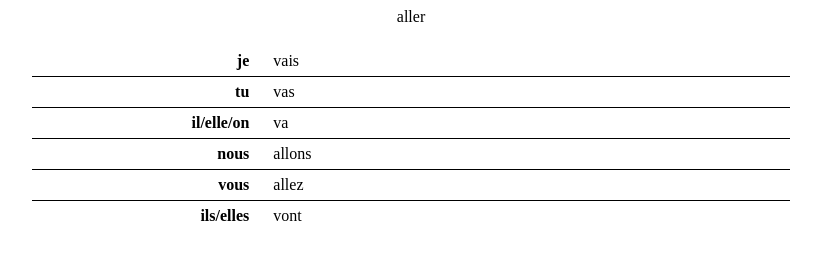
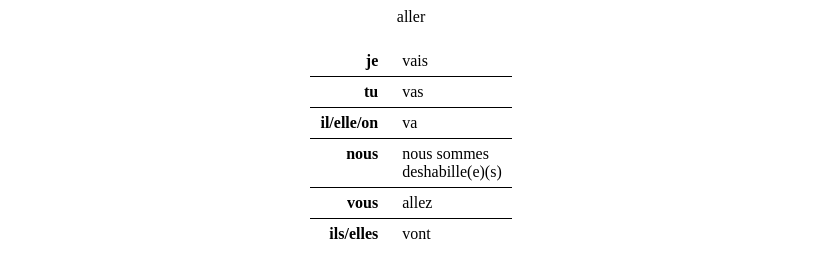
Before and after one commit to malakivandas/ankicard-generator, a website: page template/example_card.html in a window 1280 px wide. Shown: the whole page, without its empty margins (229-1050 px from the left). Drawn offline with Linux system fonts and the light colour scheme.

Commit message:
Achieved desired css functionality using grid

```diff
--- a/template/card-grid.css
+++ b/template/card-grid.css
@@ -8,9 +8,9 @@
 
 .grid-container {
   display: grid;
-  grid-template-columns: auto minmax(50%, auto);
-  width: fit-content;
-  min-width: 60%;
+  grid-template-columns: 80px minmax(50%, auto);
+  max-width: fit-content;
+  min-width: 160px;
   margin: 0 auto;
   padding-top: 20px;
 }
@@ -31,6 +31,10 @@
   text-align: left;
 }
 
+.break {
+  /* display: none; */
+}
+
 .last-item {
   border: none;
 }
--- a/template/example_card.html
+++ b/template/example_card.html
@@ -14,65 +14,6 @@
   <body>
     <p style="margin: 0 auto; text-align: center">aller</p>
 
-    <!-- <div class="table">
-      <div class="row">
-        <div class="item subject-pronoun">je</div>
-        <div class="item conjugation">vais</div>
-      </div>
-      <hr class="row-border">
-      <div class="row">
-        <div class="item subject-pronoun">tu</div>
-        <div class="item conjugation">vas</div>
-      </div>
-      <hr class="row-border">
-      <div class="row">
-        <div class="item subject-pronoun">il/elle/on</div>
-        <div class="item conjugation">va</div>
-      </div>
-      <hr class="row-border">
-      <div class="row">
-        <div class="item subject-pronoun">nous</div>
-        <div class="item conjugation">nous sommes deshabiller</div>
-      </div>
-      <hr class="row-border">
-      <div class="row">
-        <div class="item subject-pronoun">vous</div>
-        <div class="item conjugation">allez</div>
-      </div>
-      <hr class="row-border">
-      <div class="row">
-        <div class="item subject-pronoun">ils/elles</div>
-        <div class="item conjugation">vont</div>
-      </div>
-    </div> -->
-
-    <!-- <table>
-      <tr>
-        <td class="subject-pronoun">je</td>
-        <td class="conjugation">vais</td>
-      </tr>
-      <tr>
-        <td class="subject-pronoun">tu</td>
-        <td class="conjugation">vas</td>
-      </tr>
-      <tr>
-        <td class="subject-pronoun">il/elle/on</td>
-        <td class="conjugation">va</td>
-      </tr>
-      <tr>
-        <td class="subject-pronoun">vous</td>
-        <td class="conjugation">allez</td>
-      </tr>
-      <tr>
-        <td class="subject-pronoun">nous</td>
-        <td class="conjugation">allons</td>
-      </tr>
-      <tr>
-        <td class="subject-pronoun">ils/elles</td>
-        <td class="conjugation">vont</td>
-      </tr>
-    </table> -->
-
     <div class="grid-container">
       <div class="grid-item subject-pronoun">je</div>
       <div class="grid-item conjugation">vais</div>
@@ -84,7 +25,10 @@
       <div class="grid-item conjugation">va</div>
 
       <div class="grid-item subject-pronoun">nous</div>
-      <div class="grid-item conjugation">allons</div>
+      <!-- <div class="grid-item conjugation">allons</div> -->
+      <div class="grid-item conjugation">
+        nous sommes <br class="break" />deshabille(e)(s)
+      </div>
 
       <div class="grid-item subject-pronoun">vous</div>
       <div class="grid-item conjugation">allez</div>
```
